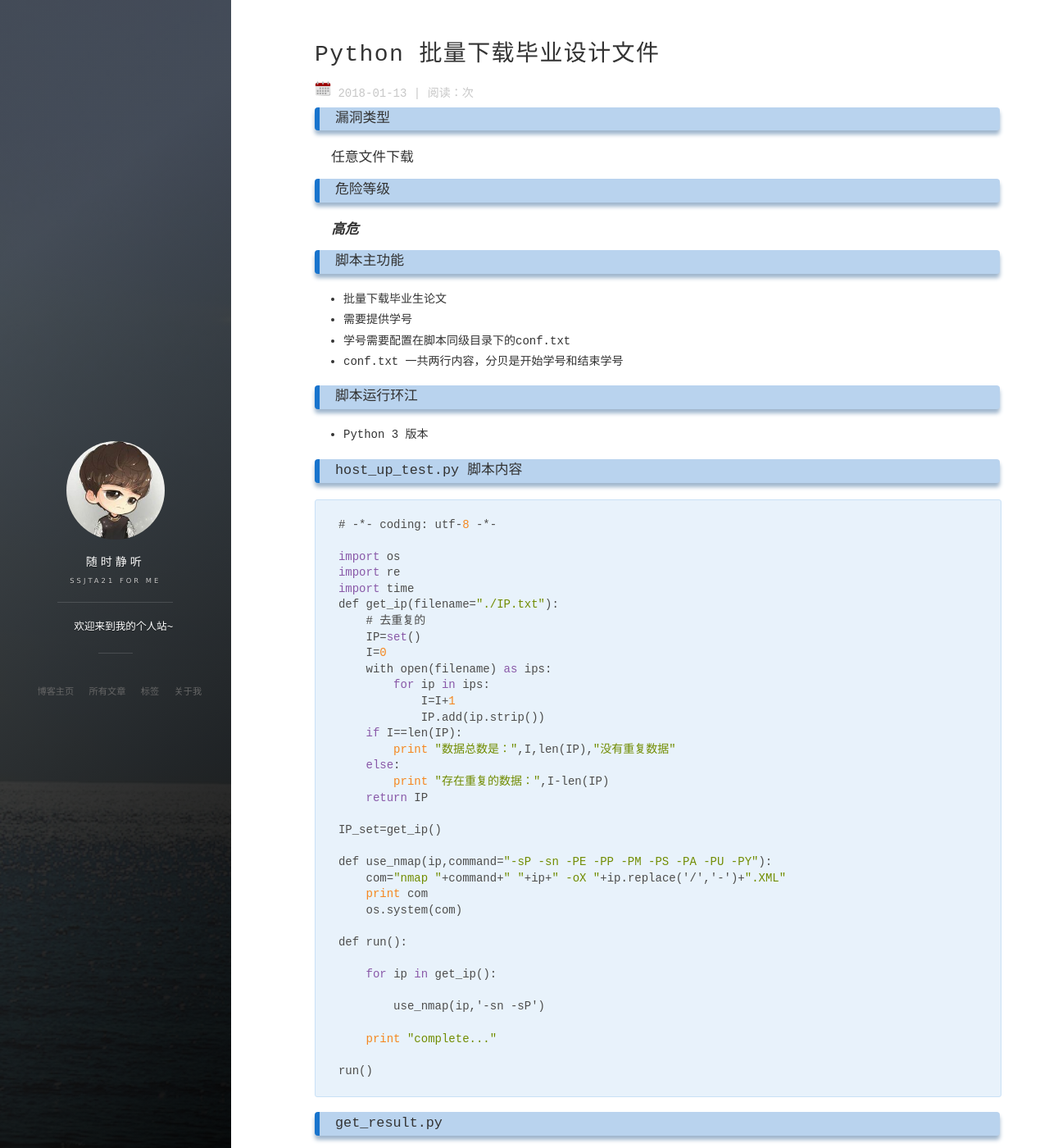
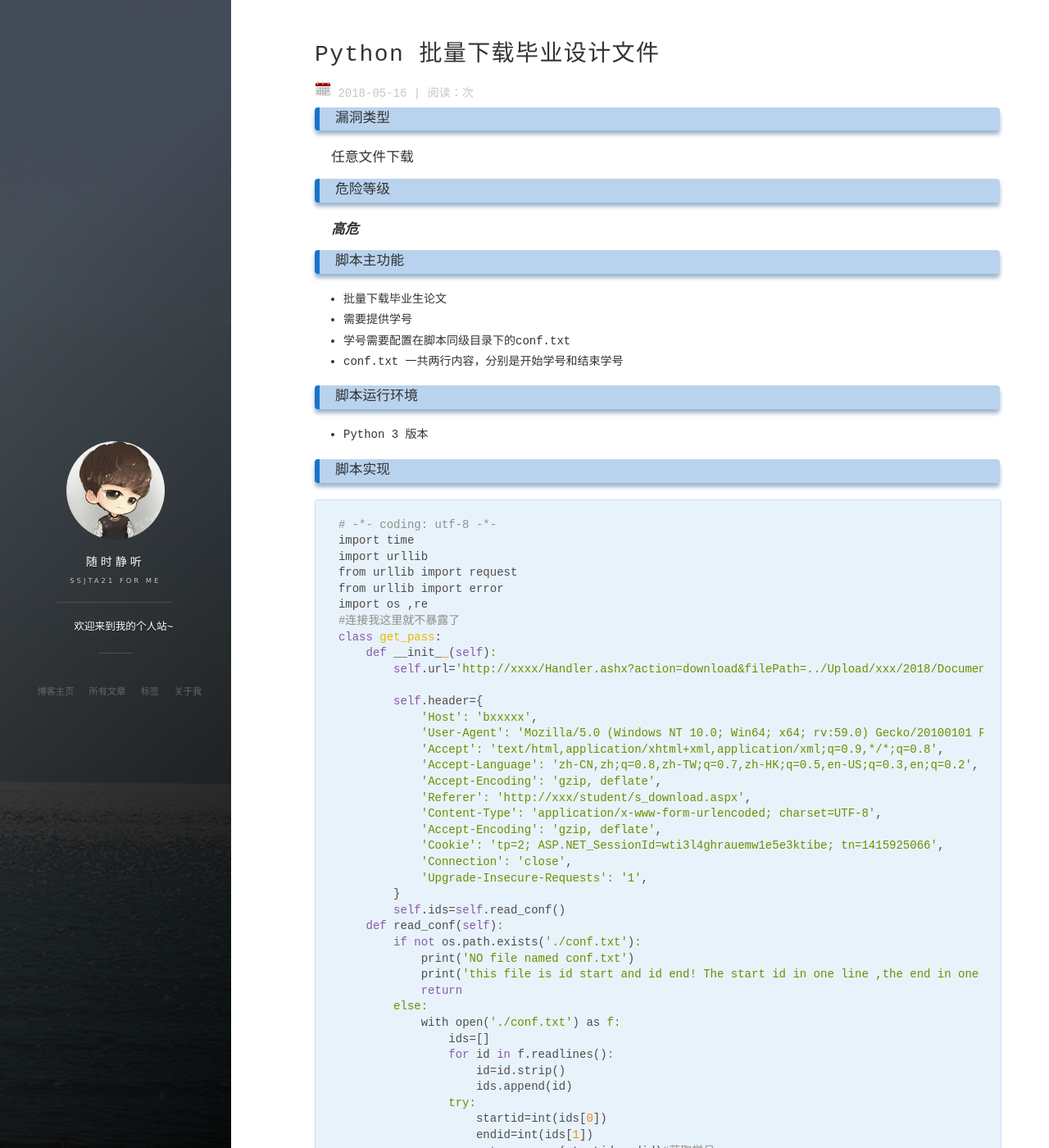
Before and after one commit to ssjt21/ssjt21.github.io, a Jekyll site: the page built from _posts/2018-5-16-Python_批量下载毕业设计.md, in a window 1280 px wide and 1400 px high. Shown: the whole window at 82% size. Built offline with Jekyll 4.4.1, drawn with Linux system fonts in a browser that asks for light colours; nearby versions of some CDN libraries; comment, search, counter and statistics services are not loaded.

Commit message:
毕业设计下载更行日期

````diff
--- a/_posts/2018-5-16-Python_批量下载毕业设计.md
+++ b/_posts/2018-5-16-Python_批量下载毕业设计.md
@@ -1,7 +1,7 @@
 ---
 layout: post
 title: "Python 批量下载毕业设计文件"
-date: 2018-1-13 9:25:06
+date: 2018-5-16 9:25:06
 description: "Python 使用任意文件下载漏洞下载毕业设计文档"
 tag: Python
 ---
@@ -19,52 +19,14 @@ tag: Python
 - 批量下载毕业生论文
 - 需要提供学号
 - 学号需要配置在脚本同级目录下的conf.txt
-- conf.txt 一共两行内容，分贝是开始学号和结束学号
+- conf.txt 一共两行内容，分别是开始学号和结束学号
 
 
-### 脚本运行环江
+### 脚本运行环境
 
 - Python 3 版本
 
-### host\_up\_test.py 脚本内容
-```python
-# -*- coding: utf-8 -*-
-
-import os
-import re
-import time
-def get_ip(filename="./IP.txt"):
-    # 去重复的
-    IP=set()
-    I=0
-    with open(filename) as ips:
-        for ip in ips:
-            I=I+1
-            IP.add(ip.strip())
-    if I==len(IP):
-        print "数据总数是：",I,len(IP),"没有重复数据"
-    else:
-        print "存在重复的数据：",I-len(IP)
-    return IP
-
-IP_set=get_ip()
-
-def use_nmap(ip,command="-sP -sn -PE -PP -PM -PS -PA -PU -PY"):
-    com="nmap "+command+" "+ip+" -oX "+ip.replace('/','-')+".XML"
-    print com
-    os.system(com)
-
-def run():
-
-    for ip in get_ip():
-
-        use_nmap(ip,'-sn -sP')
-
-    print "complete..."
-
-run()
-```
-### get\_result.py
+### 脚本实现
 ```python
 # -*- coding: utf-8 -*-
 import time
````
